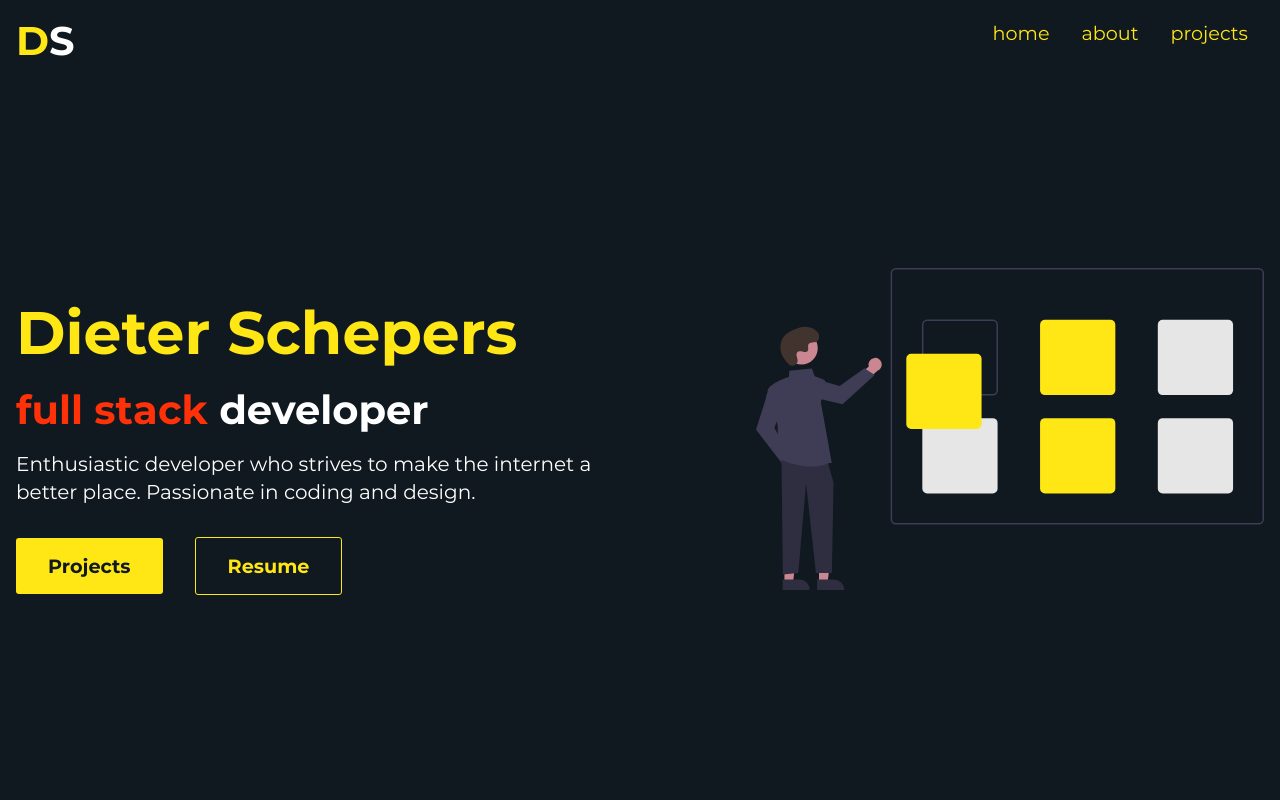
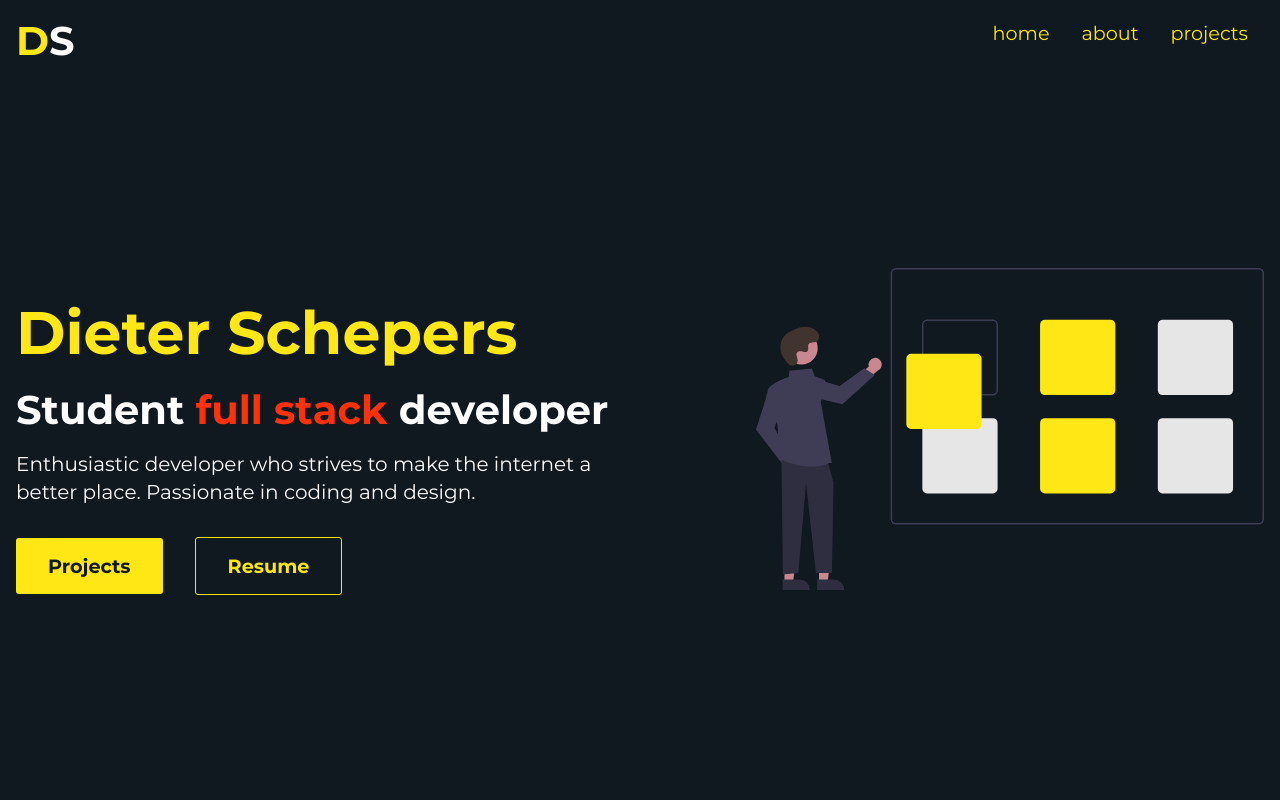
Before and after one commit to Kimahry10/portfolio-Dieter-Schepers, a plain HTML site: page index.html in a window 1280 px wide. Shown: the top 800 px of the page. Drawn offline with Linux system fonts and the light colour scheme.

Commit message:
changed title and footer title

```diff
--- a/index.html
+++ b/index.html
@@ -49,7 +49,7 @@
                 <div class="landingpage__text-button-wrap">
                     <div class='landingpage__text-wrap'>
                         <h1 class='landingpage__fullname'>Dieter Schepers</h1>
-                        <h2 class='landingpage__jobtitle'><span class="red-color">full stack</span> developer</h2>
+                        <h2 class='landingpage__jobtitle'>Student <span class="red-color">full stack</span> developer</h2>
                         <p class='landingpage__intro-text'>Enthusiastic developer who strives to make the internet a better place. Passionate in coding and design.</p>
                     </div>
                     <div class='landingpage__button-wrap'>
@@ -175,7 +175,7 @@
         <footer>
             <a class='header-image__logo' href='/'><span class='yellow-color'>D</span>S</a>
             <p>Dieter Schepers</p>
-            <p><span class='red-color'>fullstack</span> developer</p>
+            <p>Student <span class='red-color'>full stack</span> developer</p>
             <div class="footer__links-wrap">
                 <a href='https://www.linkedin.com/in/dieter-schepers-a3b4471b7/' target="_blank"><img
                         src="img/linkedin.svg" alt="linkedIn logo"></a>
```
